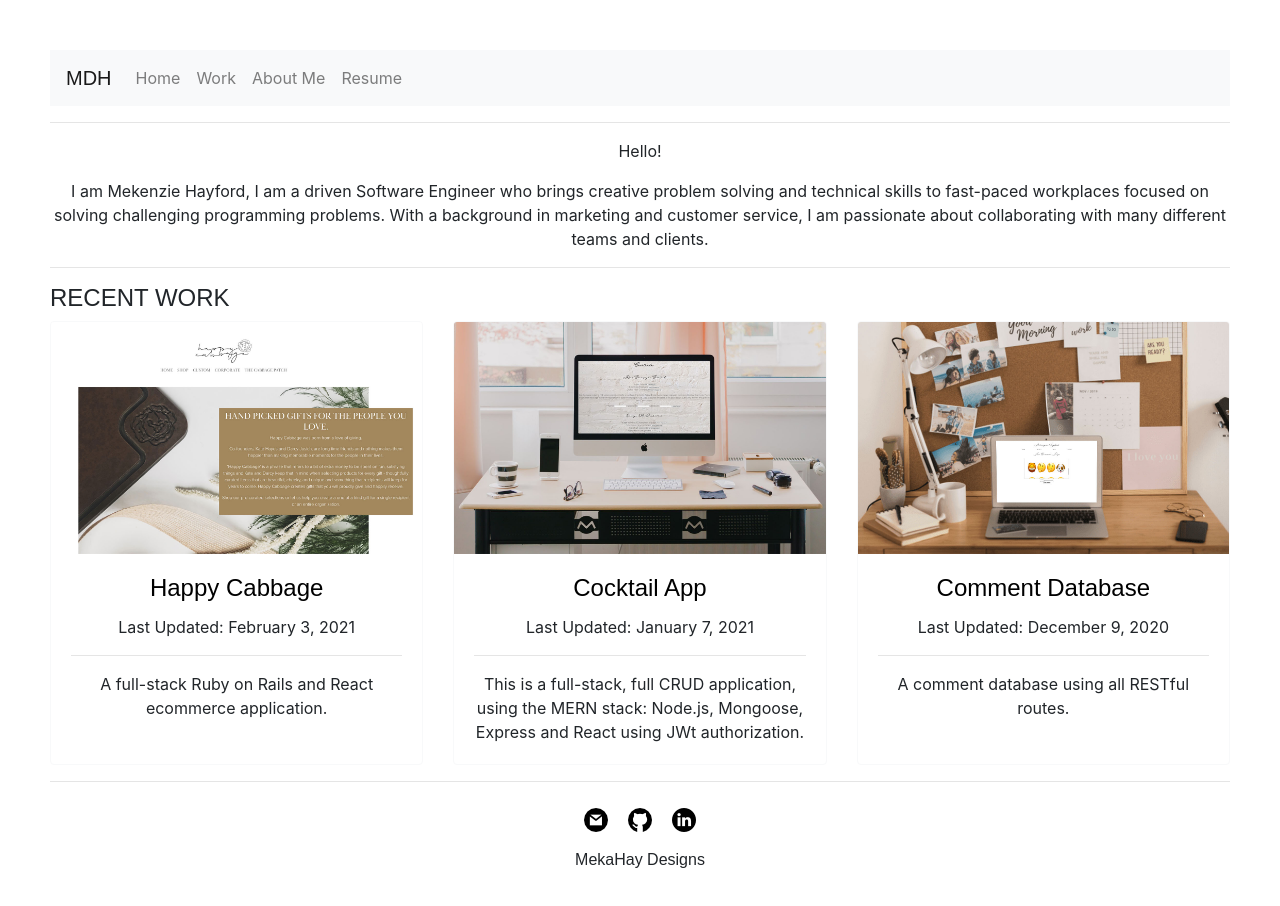
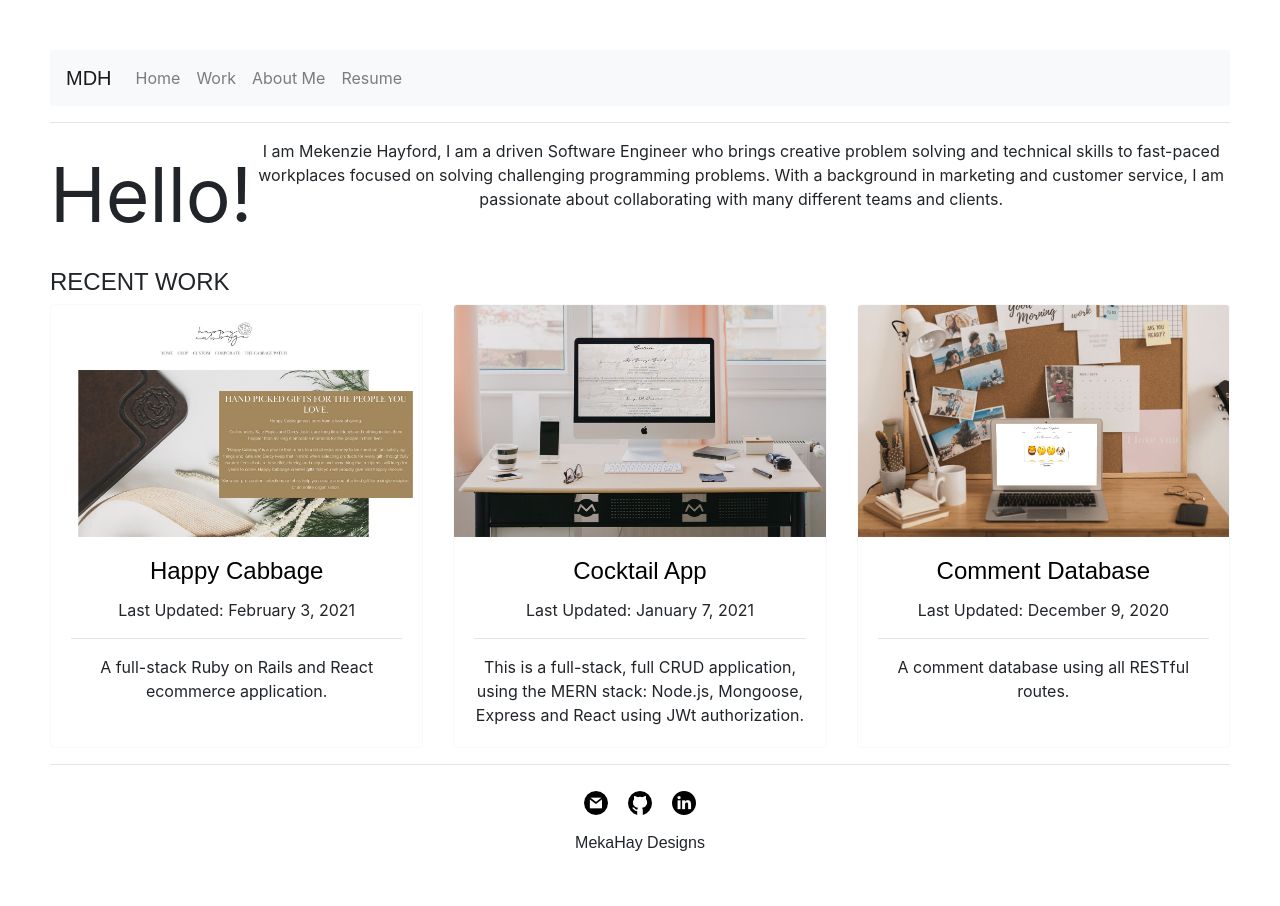
Before and after one commit to mekahay/mekenziehayford, a React (Create React App) app: page / in a window 1280 px wide. Shown: the top 906 px of the page. Built offline with nearby package versions, Linux system fonts and the light colour scheme; a web font is replaced by a local one.

Commit message:
homepage div flex

```diff
--- a/src/App.css
+++ b/src/App.css
@@ -123,3 +123,10 @@ text-align: left;}
   max-width: 250px;
   height: auto;
 }
+.homepage-header{
+  font-size: 75px;
+}
+.homepage-top{
+  display: flex;
+  justify-content: space-between;
+}
--- a/src/Components/Home/Home.js
+++ b/src/Components/Home/Home.js
@@ -8,6 +8,7 @@ function Home() {
     return(
         <>
         <div className="homepage-div">
+            <div className="homepage-top">
             <div className="homepage-header">
             <p>Hello!</p>
             </div>
@@ -15,6 +16,7 @@ function Home() {
             <p>I am Mekenzie Hayford, I am a driven Software Engineer who brings creative problem solving and technical skills to fast-paced workplaces focused on solving challenging programming problems. With a background in marketing and customer service, I am passionate about collaborating with many different teams and clients.</p>
             </div>
             <hr/>
+            </div>
             <div className="homepage-div2">
             <div className="work-header">
                 <h4>RECENT WORK</h4>
```
